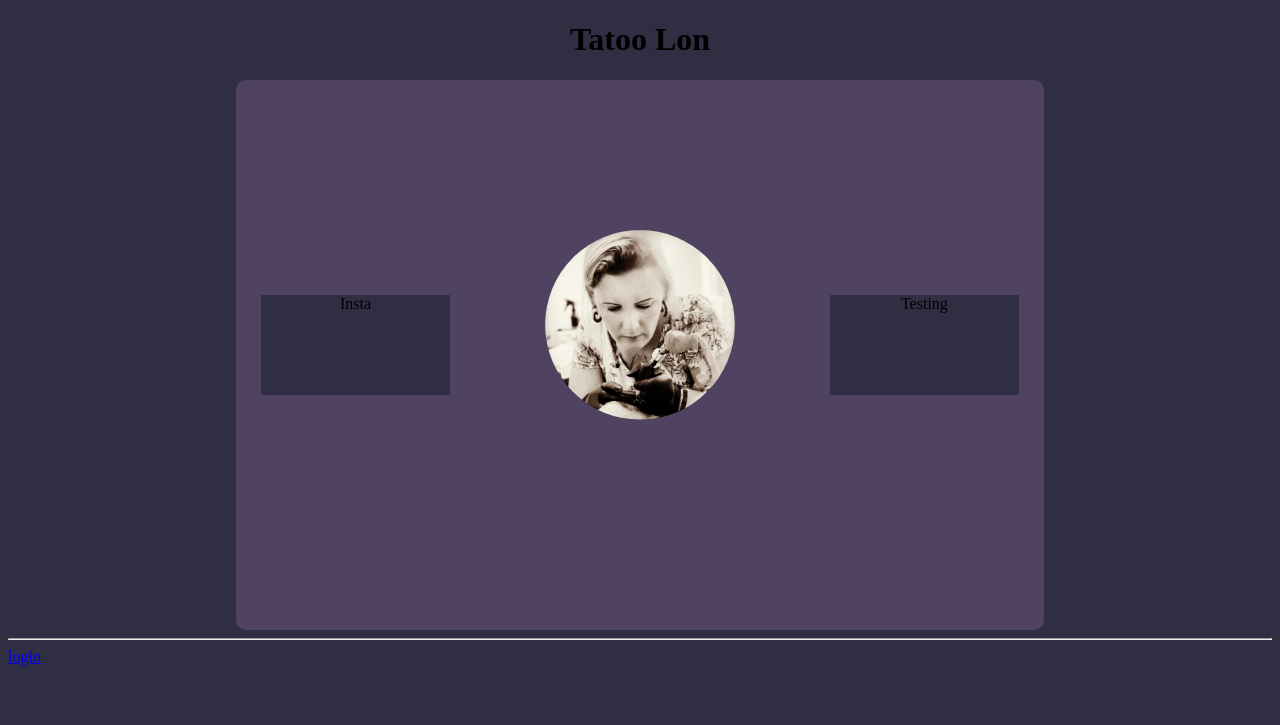
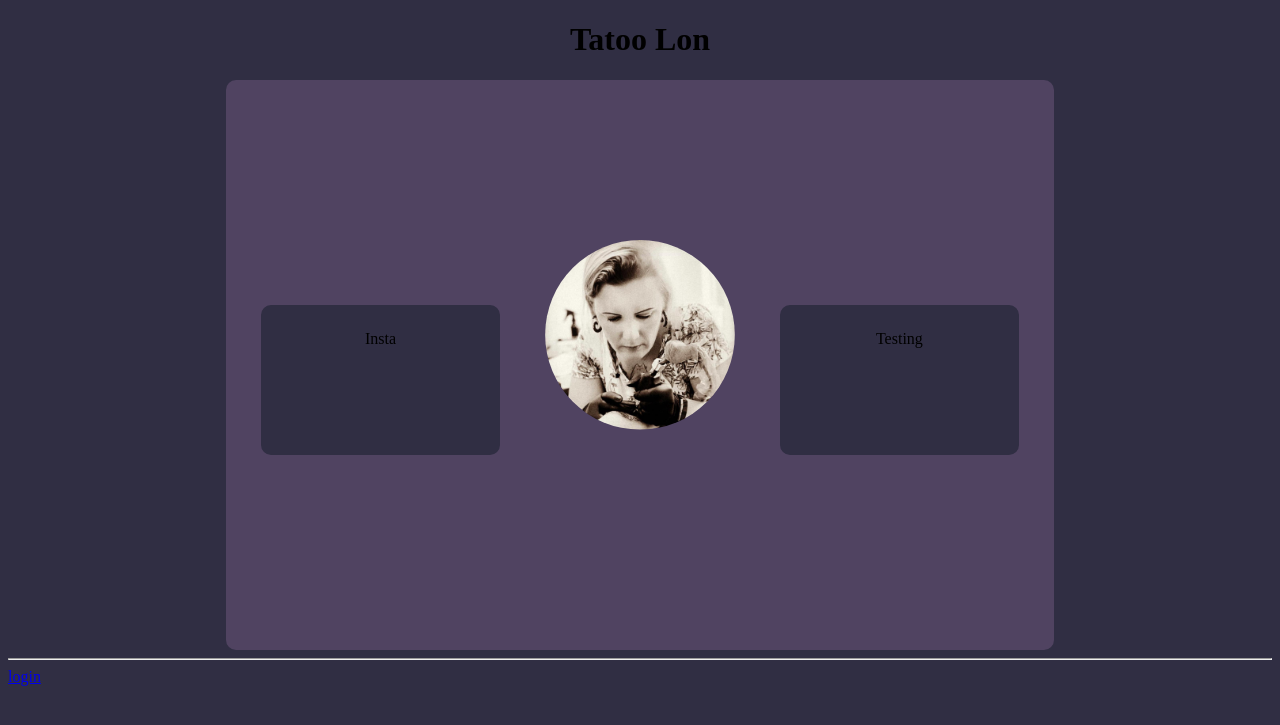
Before and after one commit to hetgameboekje/TatooLon, a PHP site: page /Front-end/ in a window 1280 px wide. Shown: the top 725 px of the page. Run offline with PHP 8.4, Linux system fonts and the light colour scheme.

Commit message:
small update

```diff
--- a/Front-end/assets/css/index.css
+++ b/Front-end/assets/css/index.css
@@ -10,7 +10,7 @@ body {
     background-color: #504361;
     width: 60%;
     height: 500px;
-    padding: auto;
+    padding: 10px;;
     margin: auto;
     border: #504361;
     border-radius: 10px;
@@ -37,6 +37,10 @@ body {
     width: 25%;
     height: 100px;
     text-align: center;
+    border: #302E43;
+    border-radius: 10px;
+    border-style: solid;
+    border-width: 25px;
 }
 .instaButton{
     background-color:#302E43;
@@ -44,4 +48,8 @@ body {
     width: 25%;
     height: 100px;
     text-align: center;
+    border: #302E43;
+    border-radius: 10px;
+    border-style: solid;
+    border-width: 25px;
 }
```
Also changed, not shown: Front-end/index.php (+12 -1 lines).
